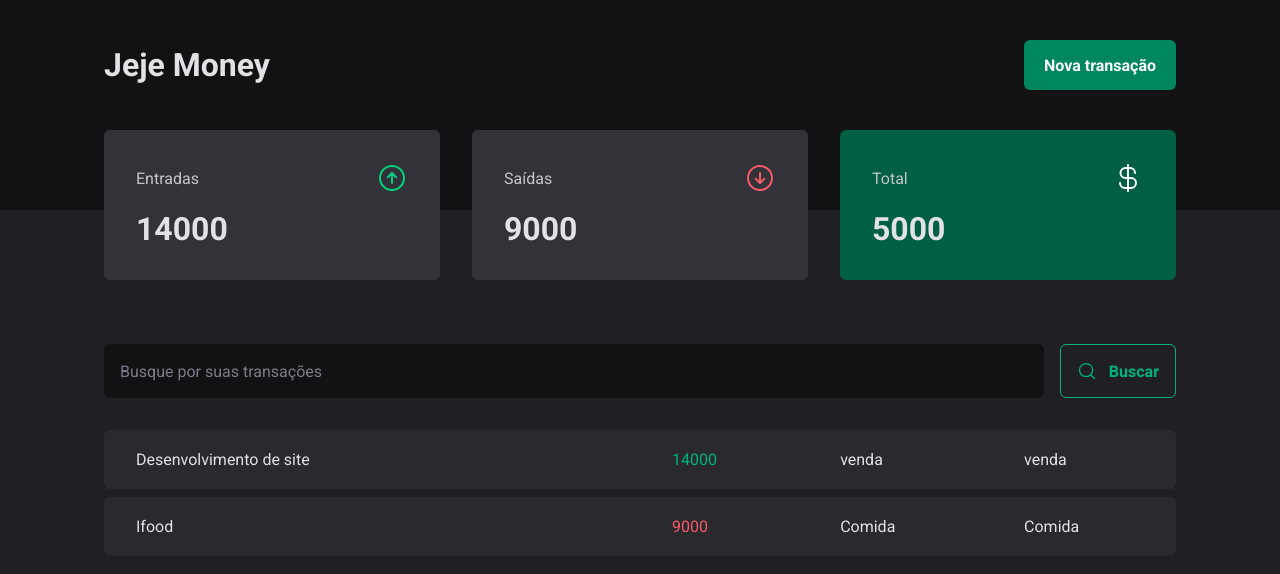
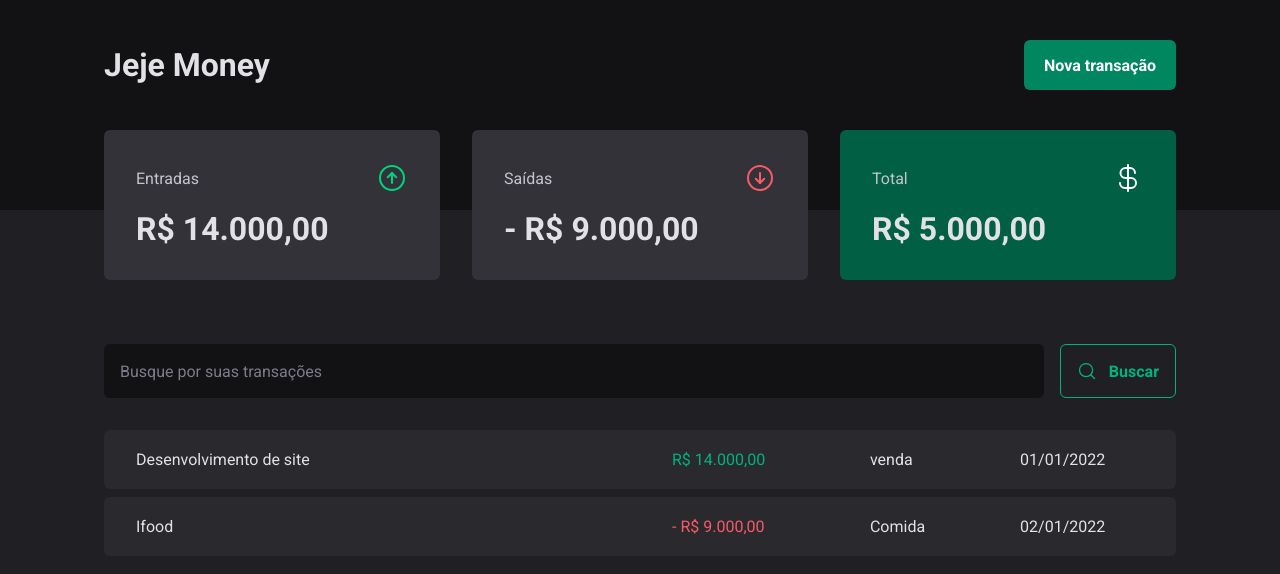
Before and after one commit to jeffersonbraster/control-money-react, a React (Vite) app: page / in a window 1280 px wide. Shown: the top 574 px of the page. Built offline with nearby package versions, Linux system fonts and the light colour scheme; data requests are answered from the project's data file.

Commit message:
formatando valor e data

```diff
--- a/src/components/Summary/index.tsx
+++ b/src/components/Summary/index.tsx
@@ -1,6 +1,7 @@
 import { ArrowCircleDown, ArrowCircleUp, CurrencyDollar } from "phosphor-react";
 import { useContext } from "react";
 import { TransactionsContext } from "../../contexts/TransactionsContext";
+import { priceFormatter } from "../../utils/formatter";
 import { SummaryCard, SummaryContainer } from "./styles";
 
 const Summary = () => {
@@ -30,7 +31,7 @@
           <ArrowCircleUp size={32} color="#00d37e" />
         </header>
 
-        <strong>{summary.income}</strong>
+        <strong>{priceFormatter.format(summary.income)}</strong>
       </SummaryCard>
 
       <SummaryCard>
@@ -40,7 +41,7 @@
           <ArrowCircleDown size={32} color="#f75a68" />
         </header>
 
-        <strong>{summary.outcome}</strong>
+        <strong>- {priceFormatter.format(summary.outcome)}</strong>
       </SummaryCard>
 
       <SummaryCard variant="green">
@@ -50,7 +51,7 @@
           <CurrencyDollar size={32} color="#fff" />
         </header>
 
-        <strong>{summary.total}</strong>
+        <strong>{priceFormatter.format(summary.total)}</strong>
       </SummaryCard>
     </SummaryContainer>
   );
--- a/src/pages/Transactions/index.tsx
+++ b/src/pages/Transactions/index.tsx
@@ -1,4 +1,5 @@
-import { useContext, useEffect, useState } from "react";
+import { useContext } from "react";
+import { dateFormatter, priceFormatter } from "../../utils/formatter";
 import Header from "../../components/Header";
 import Summary from "../../components/Summary";
 import { TransactionsContext } from "../../contexts/TransactionsContext";
@@ -27,10 +28,13 @@
                 <tr key={t.id}>
                   <td width="50%">{t.description}</td>
                   <td>
-                    <PriceHighLight variant={t.type}>{t.price}</PriceHighLight>
+                    <PriceHighLight variant={t.type}>
+                      {t.type === "outcome" && "- "}
+                      {priceFormatter.format(t.price)}
+                    </PriceHighLight>
                   </td>
                   <td>{t.category}</td>
-                  <td>{t.category}</td>
+                  <td>{dateFormatter.format(new Date(t.createdAt))}</td>
                 </tr>
               );
             })}
--- /dev/null
+++ b/src/utils/formatter.ts
@@ -0,0 +1,6 @@
+export const dateFormatter = new Intl.DateTimeFormat("pt-BR");
+
+export const priceFormatter = new Intl.NumberFormat("pt-BR", {
+  style: "currency",
+  currency: "BRL",
+});
```
